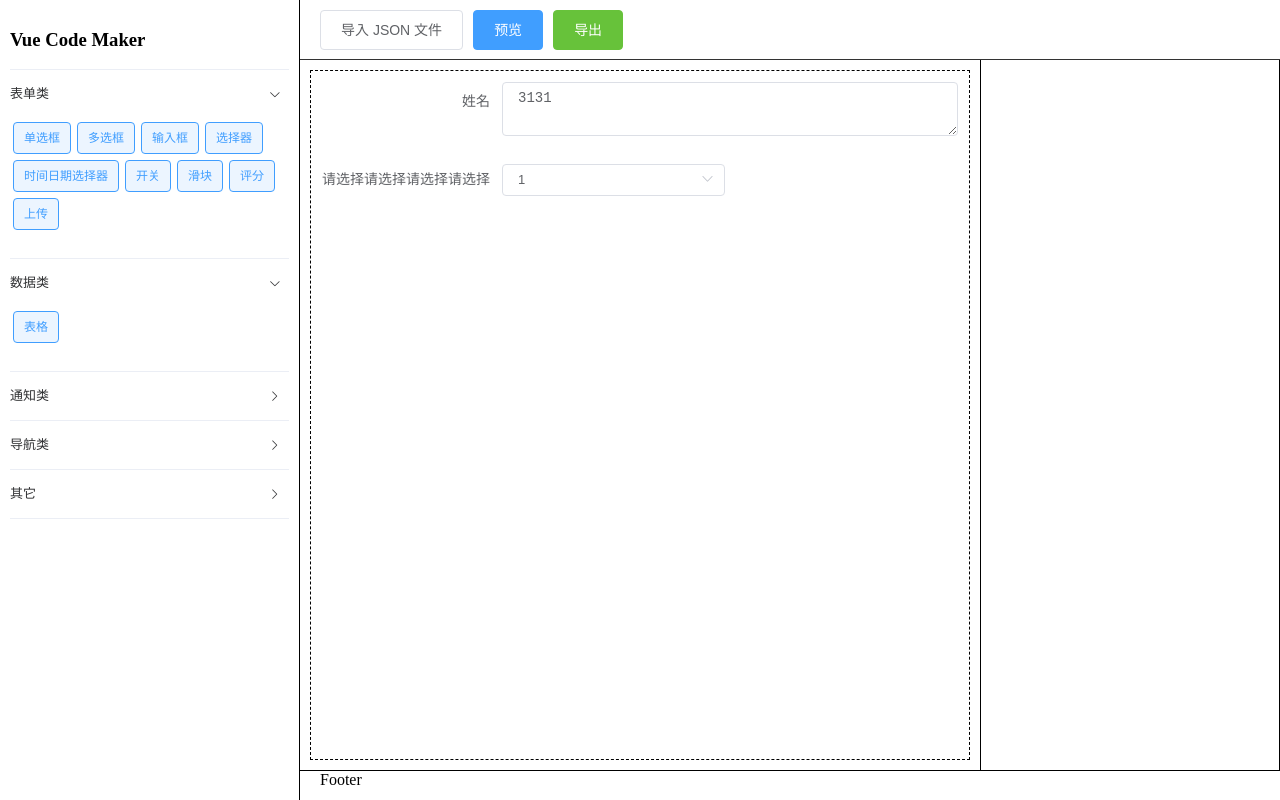
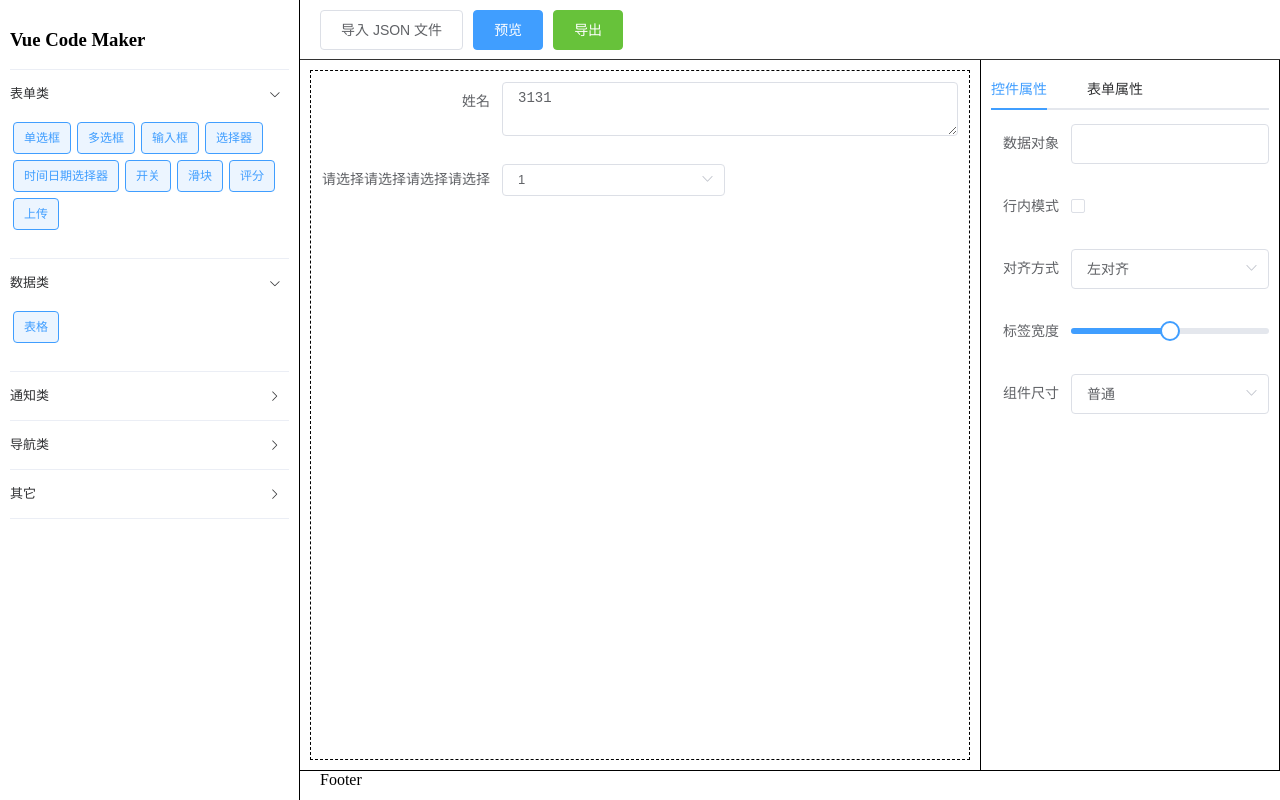
Before and after one commit to taosin/Ker, a Vue app in the folder h5/: page /#/dashboard in a window 1280 px wide. Built offline with nearby package versions, Linux system fonts and the light colour scheme.

Commit message:
add form-attrs

```diff
--- /dev/null
+++ b/h5/src/components/dashboard/right/formAttrs.vue
@@ -0,0 +1,60 @@
+<template>
+  <div class="form-attrs">
+    <el-form ref="form" :model="form" label-width="80px">
+        <!-- size -->
+      <el-form-item label="数据对象">
+        <el-input v-model="form.object"></el-input>
+      </el-form-item>
+      <el-form-item label="行内模式">
+          <el-checkbox v-model="form.inline"></el-checkbox>
+      </el-form-item>
+      <el-form-item label="对齐方式">
+        <el-select v-model="form.position" placeholder="请选择对齐方式">
+          <el-option :label="item.label" :value="item.value" v-for="item in positionList" :key="item.value"></el-option>
+        </el-select>
+      </el-form-item>
+      <el-form-item label="标签宽度">
+        <el-slider v-model="form.width"></el-slider>
+      </el-form-item>
+      <el-form-item label="组件尺寸">
+        <el-select v-model="form.size" placeholder="请选择组件尺寸">
+          <el-option :label="item.label" :value="item.value" v-for="item in sizeList" :key="item.value"></el-option>
+        </el-select>
+      </el-form-item>
+    </el-form>
+  </div>
+</template>
+
+<script>
+export default {
+  data() {
+    return {
+      form: {
+        object: "",
+        inline: false,
+        position: "left",
+        width: 50,
+        size: "medium"
+      },
+      positionList:[
+          {label:'左对齐',value: 'left'},
+          {label:'右对齐',value: 'right'},
+          {label:'顶部对齐',value: 'top'},
+      ],
+      sizeList:[
+          {label:'普通',value: 'medium'},
+          {label:'小',value: 'small'},
+          {label:'迷你',value: 'mini'},
+      ]
+    };
+  },
+  methods: {
+    onSubmit() {
+      console.log("submit!");
+    }
+  }
+};
+</script>
+
+<style>
+</style>
--- /dev/null
+++ b/h5/src/components/dashboard/right/index.vue
@@ -0,0 +1,35 @@
+<template>
+  <div class="right">
+    <el-tabs v-model="activeName" @tab-click="handleClick">
+      <el-tab-pane :label="tab.label" :name="tab.name" v-for="(tab, index) of tabs" :key="index">
+          <formAttrs/>
+      </el-tab-pane>
+    </el-tabs>
+  </div>
+</template>
+
+<script>
+import formAttrs from "./formAttrs";
+export default {
+  components: {
+    formAttrs
+  },
+  data() {
+    return {
+      tabs: [
+        { label: "控件属性", name: "field" },
+        { label: "表单属性", name: "form" }
+      ],
+      activeName: "field"
+    };
+  },
+  methods: {
+    handleClick(tab, event) {
+      console.log(tab, event);
+    }
+  }
+};
+</script>
+
+<style>
+</style>
--- a/h5/src/views/index.vue
+++ b/h5/src/views/index.vue
@@ -14,7 +14,9 @@
             <div class="main-area">
               <workMeta />
             </div>
-            <el-aside class="aside-in-main"></el-aside>
+            <el-aside class="aside-in-main">
+              <right />
+            </el-aside>
           </el-container>
         </el-main>
         <el-footer height="30px">Footer</el-footer>
@@ -26,6 +28,7 @@
 import sider from "@/components/dashboard/sider";
 import top from "@/components/dashboard/header";
 import workMeta from "@/components/dashboard/workmeta";
+import right from '@/components/dashboard/right/index'
 export default {
   data() {
     return {};
@@ -33,7 +36,8 @@ export default {
   components: {
     sider,
     top,
-    workMeta
+    workMeta,
+    right
   }
 };
 </script>
```
